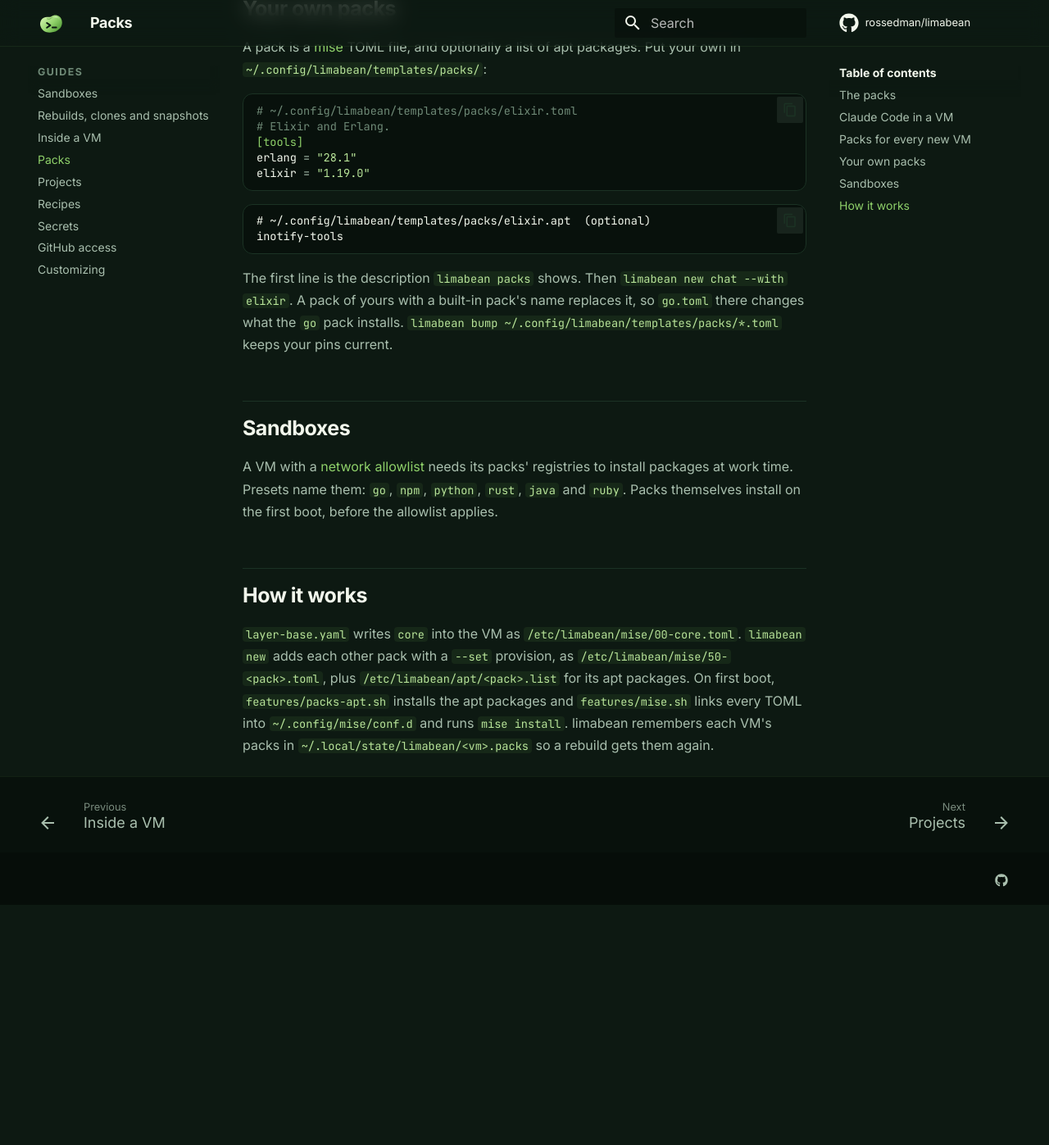
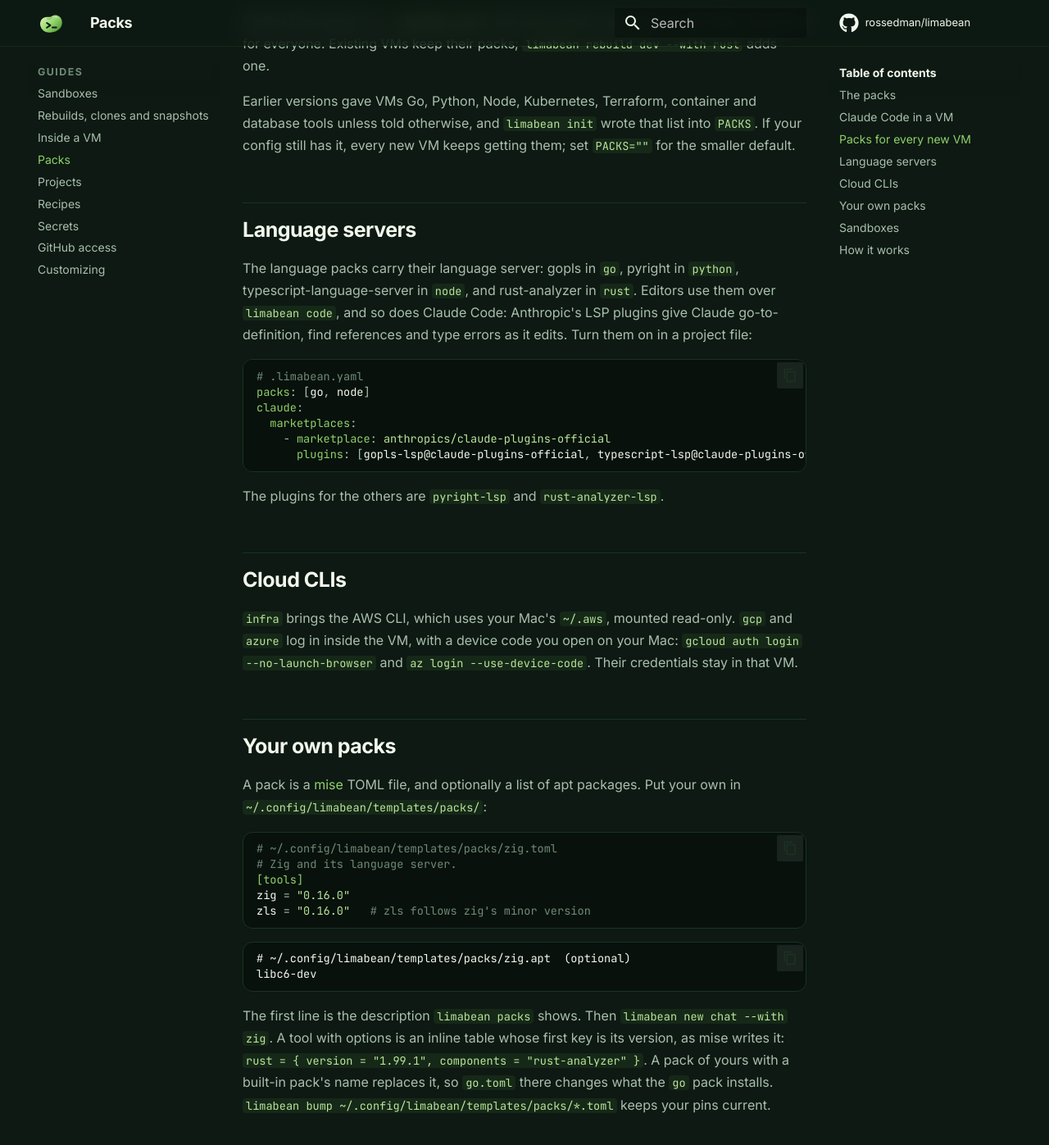
Before and after one commit to rossedman/limabean, an MkDocs documentation site: the page built from docs/packs.md, in a window 1280 px wide and 1400 px high, scrolled down 2642 px. Shown: the top 1397 px of the window at 82% size. Built offline with MkDocs 1.6.1 and Material for MkDocs 9.7.7, drawn with Linux system fonts in a browser that asks for light colours; comment, search, counter and statistics services are not loaded; before the commit the page ends 3746 px from its top, so only the background shows below that; some of the changed text lies outside the part shown.

Commit message:
Add language servers and five new packs (#48)

````diff
--- a/docs/packs.md
+++ b/docs/packs.md
@@ -26,18 +26,23 @@ project.
 | Pack | Installs |
 |---|---|
 | `core` (every VM) | ripgrep, fd, fzf, bat, delta, lazygit, gh, ghq, yq, direnv, just, hyperfine, glow, gum, shellcheck, shfmt, svu |
-| `go` | go, goreleaser, golangci-lint, gofumpt, goimports (`go vet` comes with go) |
-| `python` | uv, ruff, yamllint (Python itself is in every VM, from apt) |
-| `node` | node (LTS), pnpm, bun |
+| `go` | go, goreleaser, golangci-lint, gofumpt, goimports, gopls (`go vet` comes with go) |
+| `python` | uv, ruff, yamllint, pyright (Python itself is in every VM, from apt) |
+| `node` | node (LTS), pnpm, bun, typescript, typescript-language-server |
 | `kubernetes` | kubectl, helm, kind, k9s |
 | `infra` | terraform, tflint, aws-cli |
 | `containers` | act, dive, skopeo (Docker itself is in every VM) |
 | `db` | psql, sqlite3, redis-cli |
 | `api` | buf, grpcurl |
 | `supply-chain` | cosign, syft, grype |
-| `rust` | rust (stable, through rustup), cargo-binstall |
+| `rust` | rust (stable, through rustup, with rust-analyzer), cargo-binstall |
 | `java` | Temurin JDK (LTS), gradle, maven |
 | `ruby` | ruby (precompiled), and the libraries native gems build against |
+| `elixir` | Erlang/OTP (precompiled), elixir |
+| `dotnet` | the .NET SDK (C#, F#) |
+| `security` | trivy, semgrep, gitleaks |
+| `gcp` | gcloud (with gsutil and bq) |
+| `azure` | az |
 | `claude` | Claude Code, to run agents inside the VM |
 
 `core` holds the tools limabean and the shell rely on, so it can't be
@@ -87,26 +92,54 @@ database tools unless told otherwise, and `limabean init` wrote that list
 into `PACKS`. If your config still has it, every new VM keeps getting
 them; set `PACKS=""` for the smaller default.
 
+## Language servers
+
+The language packs carry their language server: gopls in `go`, pyright in
+`python`, typescript-language-server in `node`, and rust-analyzer in
+`rust`. Editors use them over [`limabean code`](inside-a-vm.md), and so does
+Claude Code: Anthropic's LSP plugins give Claude go-to-definition, find
+references and type errors as it edits. Turn them on in a project file:
+
+```yaml
+# .limabean.yaml
+packs: [go, node]
+claude:
+  marketplaces:
+    - marketplace: anthropics/claude-plugins-official
+      plugins: [gopls-lsp@claude-plugins-official, typescript-lsp@claude-plugins-official]
+```
+
+The plugins for the others are `pyright-lsp` and `rust-analyzer-lsp`.
+
+## Cloud CLIs
+
+`infra` brings the AWS CLI, which uses your Mac's `~/.aws`, mounted
+read-only. `gcp` and `azure` log in inside the VM, with a device code you
+open on your Mac: `gcloud auth login --no-launch-browser` and
+`az login --use-device-code`. Their credentials stay in that VM.
+
 ## Your own packs
 
 A pack is a [mise](https://mise.jdx.dev) TOML file, and optionally a list of
 apt packages. Put your own in `~/.config/limabean/templates/packs/`:
 
 ```toml
-# ~/.config/limabean/templates/packs/elixir.toml
-# Elixir and Erlang.
+# ~/.config/limabean/templates/packs/zig.toml
+# Zig and its language server.
 [tools]
-erlang = "28.1"
-elixir = "1.19.0"
+zig = "0.16.0"
+zls = "0.16.0"   # zls follows zig's minor version
 ```
 
 ```text
-# ~/.config/limabean/templates/packs/elixir.apt  (optional)
-inotify-tools
+# ~/.config/limabean/templates/packs/zig.apt  (optional)
+libc6-dev
 ```
 
 The first line is the description `limabean packs` shows. Then
-`limabean new chat --with elixir`. A pack of yours with a built-in pack's
+`limabean new chat --with zig`. A tool with options is an inline table
+whose first key is its version, as mise writes it:
+`rust = { version = "1.99.1", components = "rust-analyzer" }`. A pack of yours with a built-in pack's
 name replaces it, so `go.toml` there changes what the `go` pack installs.
 `limabean bump ~/.config/limabean/templates/packs/*.toml` keeps your pins
 current.
@@ -115,7 +148,8 @@ current.
 
 A VM with a [network allowlist](network.md) needs its packs' registries to
 install packages at work time. Presets name them: `go`, `npm`, `python`,
-`rust`, `java` and `ruby`. Packs themselves install on the first boot, before
+`rust`, `java`, `ruby`, `elixir` (Hex), `dotnet` (NuGet), and `gcp` and
+`azure` for their CLIs. Packs themselves install on the first boot, before
 the allowlist applies.
 
 ## How it works
````
Also changed, not shown: docs/inside-a-vm.md (+3 -0 lines), docs/network.md (+4 -0 lines), 15 other files.
